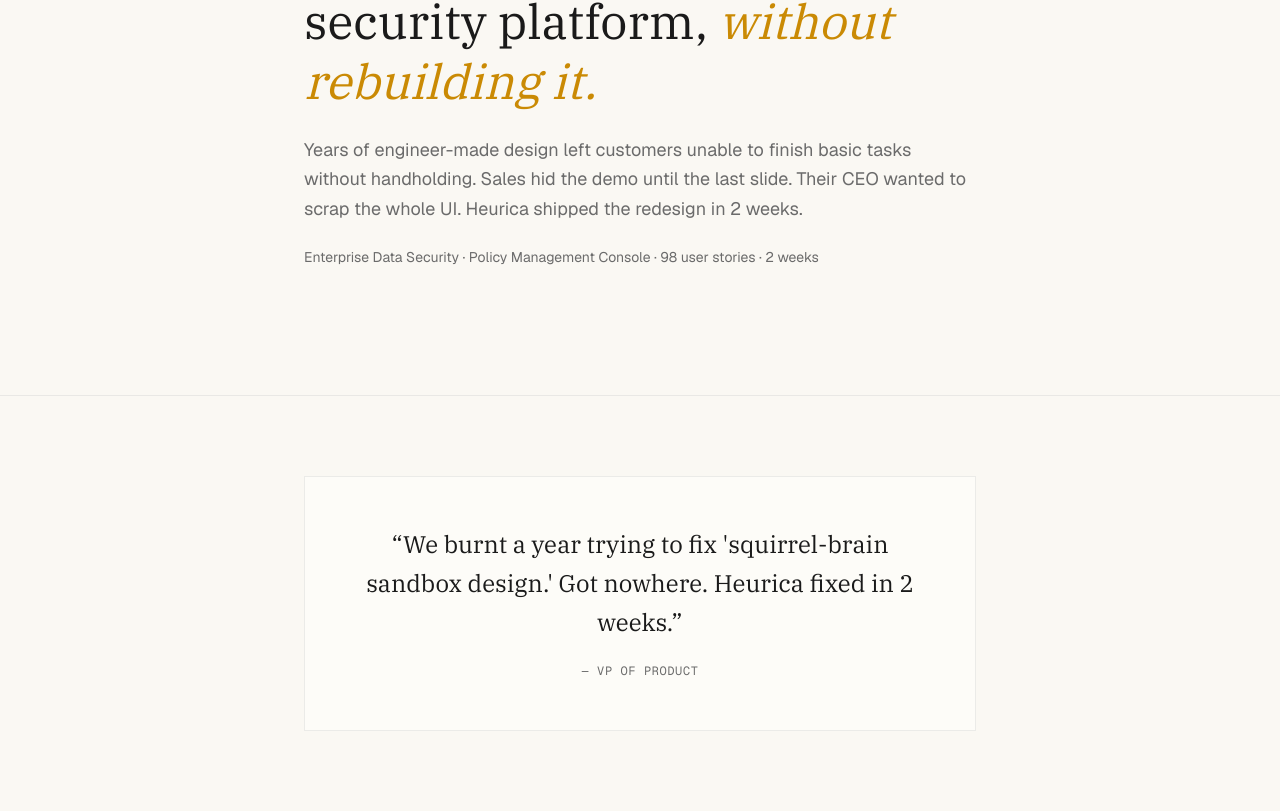
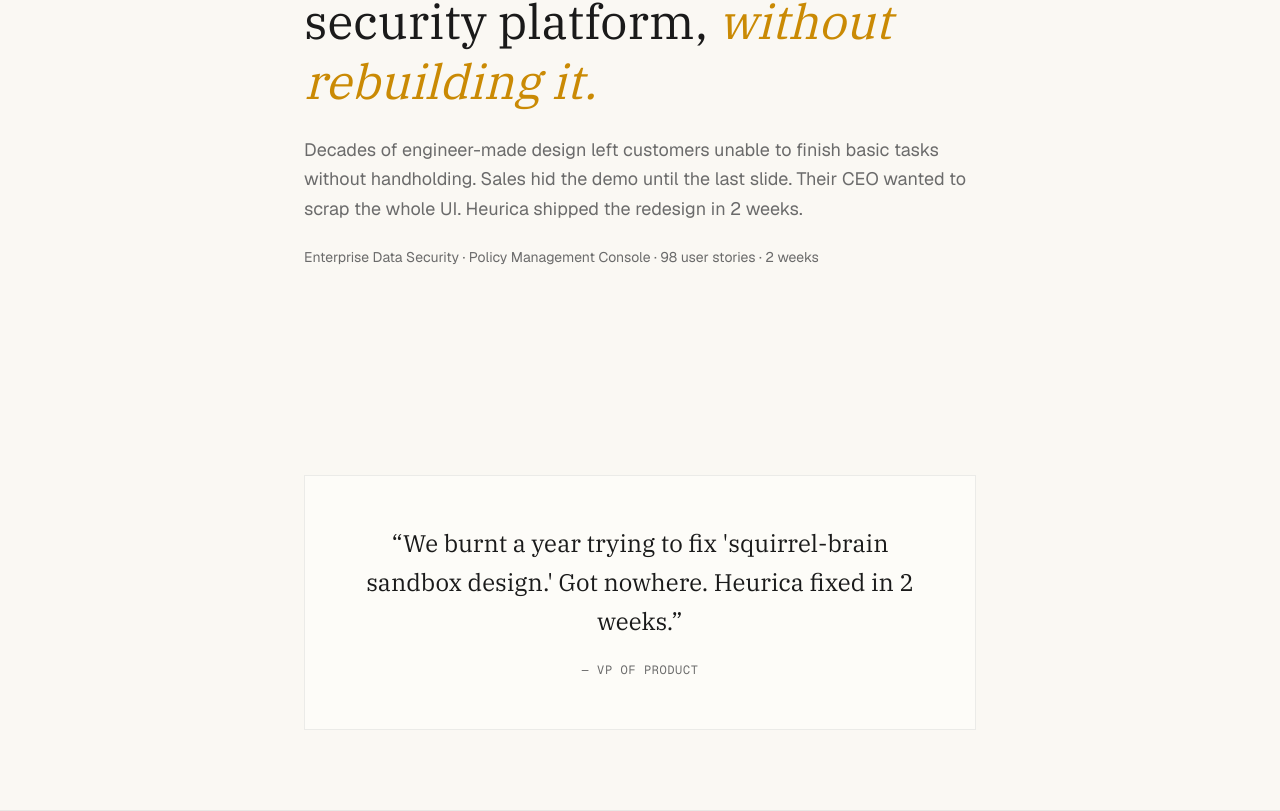
Before and after one commit to Nuaroom/landing-page, a Next.js app: page /case-study/enterprise-data-security in a window 1280 px wide. Shown: the part 369-1180 px from the top of the page. Built offline with nearby package versions, Linux system fonts and the light colour scheme.

Commit message:
copy updates: decades, remove testimonial border
Co-Authored-By: Claude Opus 4.6 (1M context) <noreply@anthropic.com>

```diff
--- a/app/case-study/enterprise-data-security/page.tsx
+++ b/app/case-study/enterprise-data-security/page.tsx
@@ -62,7 +62,7 @@ export default function EnterpriseDataSecurityCaseStudy() {
         </header>
 
         {/* Testimonial */}
-        <section className="border-t border-border/40 py-16 sm:py-20">
+        <section className="py-16 sm:py-20">
           <div className="container mx-auto px-6 lg:px-12 max-w-3xl fade-in">
             <div
               className="p-8 sm:p-12 rounded-none border border-border/40 text-center bg-[#FDFCF8] dark:bg-[#1C1917]"
--- a/app/case-study/page.tsx
+++ b/app/case-study/page.tsx
@@ -7,7 +7,7 @@ const caseStudies = [
     slug: "enterprise-data-security",
     title: "Redesigning a Fortune 100-serving enterprise data security platform.",
     excerpt:
-      "Years of engineer-made design left customers unable to finish basic tasks without handholding. Sales hid the demo until the last slide. Their CEO wanted to scrap the whole UI. Heurica shipped the redesign in 2 weeks.",
+      "Decades of engineer-made design left customers unable to finish basic tasks without handholding. Sales hid the demo until the last slide. Their CEO wanted to scrap the whole UI. Heurica shipped the redesign in 2 weeks.",
     meta: {
       industry: "data security",
     },
--- a/components/language-context.tsx
+++ b/components/language-context.tsx
@@ -32,8 +32,8 @@ const translations: Record<string, Record<Locale, string>> = {
     ko: "처음부터 다시 만들지 않고.",
   },
   "cs.hero.description": {
-    en: "Years of engineer-made design left customers unable to finish basic tasks without handholding. Sales hid the demo until the last slide. Their CEO wanted to scrap the whole UI. Heurica shipped the redesign in 2 weeks.",
-    ko: "수년간 엔지니어가 만든 디자인으로 인해 고객들은 도움 없이는 기본 작업조차 완료할 수 없었습니다. 영업팀은 마지막 슬라이드까지 데모를 숨겼고, CEO는 UI 전체를 폐기하고 싶어 했습니다. Heurica는 2주 만에 리디자인을 완료했습니다.",
+    en: "Decades of engineer-made design left customers unable to finish basic tasks without handholding. Sales hid the demo until the last slide. Their CEO wanted to scrap the whole UI. Heurica shipped the redesign in 2 weeks.",
+    ko: "수십 년간 엔지니어가 만든 디자인으로 인해 고객들은 도움 없이는 기본 작업조차 완료할 수 없었습니다. 영업팀은 마지막 슬라이드까지 데모를 숨겼고, CEO는 UI 전체를 폐기하고 싶어 했습니다. Heurica는 2주 만에 리디자인을 완료했습니다.",
   },
   "cs.hero.meta": {
     en: "Enterprise Data Security · Policy Management Console · 98 user stories · 2 weeks",
```
